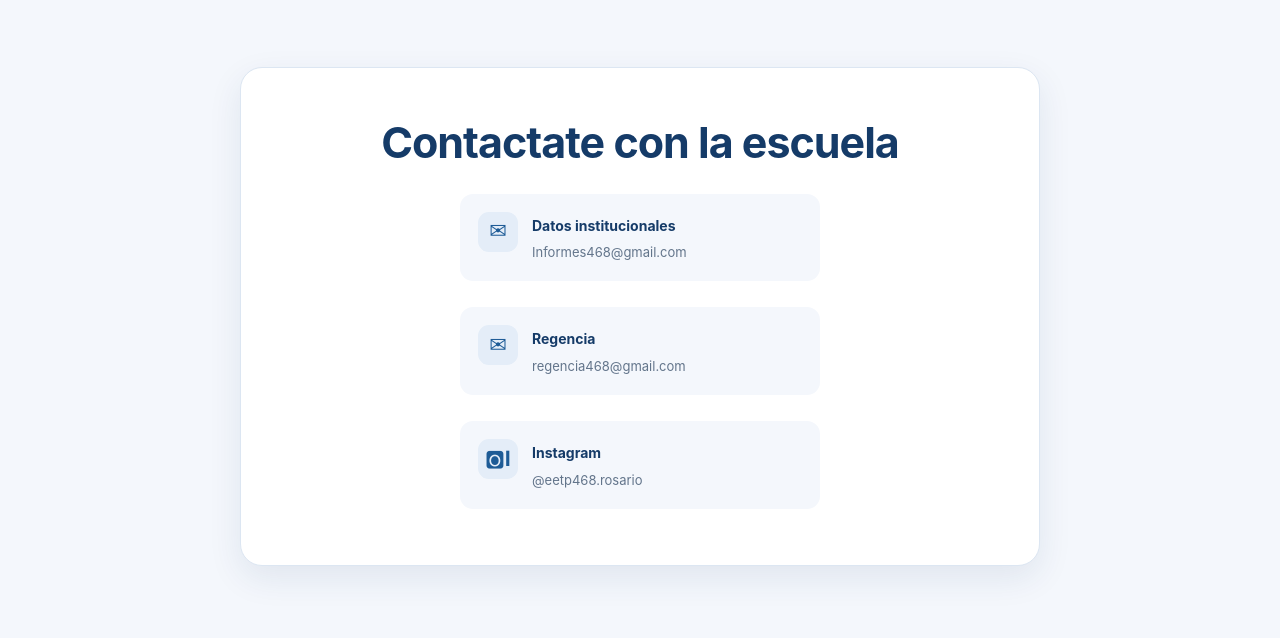
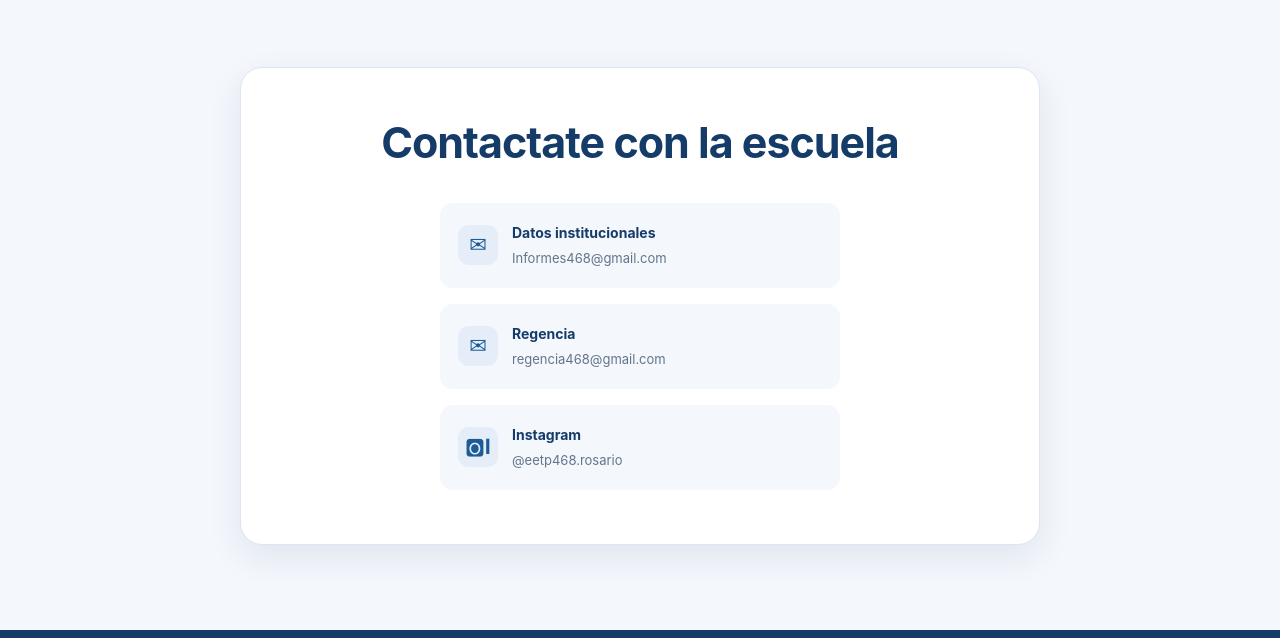
Before and after one commit to eetp-468/escuela-interactiva, a website: page index.html in a window 1280 px wide. Shown: the part 9102-9740 px from the top of the page. Drawn offline with Linux system fonts and the light colour scheme.

Commit message:
Update style.css

```diff
--- a/style.css
+++ b/style.css
@@ -1,3 +1,4 @@
+
 /* =========================================
    1. VARIABLES Y CONFIGURACIÓN GENERAL
 ========================================= */
@@ -362,32 +363,6 @@ button:focus-visible, a:focus-visible, summary:focus-visible {
 .faq-list summary { color: var(--blue-dark); font-size: 14px; font-weight: 750; cursor: pointer; }
 .faq-list details p { margin: 12px 0 0; color: var(--text-muted); font-size: 14px; line-height: 1.8; }
 
-/* Contactos centrados y uno debajo del otro */
-.contact-card {
-    text-align: center;
-}
-
-.contact-placeholder {
-    display: flex;
-    align-items: center;
-    gap: 14px;
-
-    width: 360px;
-    max-width: 100%;
-    box-sizing: border-box;
-
-    margin: 18px auto;
-    padding: 18px;
-
-    border-radius: 13px;
-    background: var(--background);
-    text-align: left;
-}
-
-.contact-placeholder span {
-    flex-shrink: 0;
-}
-
 /* =========================================
    8. ASISTENTE Y CONTACTO
 ========================================= */
@@ -397,13 +372,78 @@ button:focus-visible, a:focus-visible, summary:focus-visible {
 .assistant-copy h2 { margin-bottom: 8px; font-size: 27px; }
 .assistant-copy p { margin: 0; color: var(--text-muted); font-size: 14px; line-height: 1.8; }
 .assistant-copy .small-note { text-align: left; }
+
 .contact-section { padding-top: 35px; padding-bottom: 85px; }
-.contact-card { max-width: 800px; margin: 0 auto; padding: 38px; border: 1px solid var(--border); border-radius: 22px; background: white; text-align: center; box-shadow: var(--shadow); }
-.contact-card > p { max-width: 590px; margin: 0 auto; color: var(--text-muted); font-size: 14px; line-height: 1.8; }
-.contact-placeholder { display: flex; align-items: flex-start; gap: 14px; margin-top: 26px; padding: 18px; border-radius: 13px; background: var(--background); text-align: left; }
-.contact-placeholder > span { display: grid; width: 40px; height: 40px; flex-shrink: 0; place-items: center; border-radius: 11px; background: var(--blue-pale); color: var(--blue-main); font-size: 21px; }
-.contact-placeholder strong { color: var(--blue-dark); font-size: 14px; }
-.contact-placeholder p { margin: 4px 0 0; color: var(--text-muted); font-size: 13px; }
+
+.contact-card {
+  max-width: 800px;
+  margin: 0 auto;
+  padding: 38px;
+  border: 1px solid var(--border);
+  border-radius: 22px;
+  background: white;
+  text-align: center;
+  box-shadow: var(--shadow);
+}
+
+.contact-card h2 {
+  text-align: center;
+  margin-bottom: 35px;
+}
+
+.contact-card > p {
+  max-width: 590px;
+  margin: 0 auto;
+  color: var(--text-muted);
+  font-size: 14px;
+  line-height: 1.8;
+}
+
+/* Todos los contactos alineados verticalmente */
+.contact-placeholder {
+  display: flex;
+  align-items: center;
+  gap: 14px;
+  width: 100%;
+  max-width: 400px;
+  min-height: 85px;
+  margin: 16px auto;
+  padding: 18px;
+  box-sizing: border-box;
+  border-radius: 13px;
+  background: var(--background);
+  text-align: left;
+}
+
+.contact-placeholder > span {
+  display: grid;
+  width: 40px;
+  height: 40px;
+  flex-shrink: 0;
+  place-items: center;
+  border-radius: 11px;
+  background: var(--blue-pale);
+  color: var(--blue-main);
+  font-size: 21px;
+}
+
+.contact-placeholder > div {
+  flex: 1;
+  min-width: 0;
+}
+
+.contact-placeholder strong {
+  display: block;
+  color: var(--blue-dark);
+  font-size: 14px;
+}
+
+.contact-placeholder p {
+  margin: 4px 0 0;
+  color: var(--text-muted);
+  font-size: 13px;
+  overflow-wrap: anywhere;
+}
 
 /* =========================================
    9. FOOTER Y MENSAJES
@@ -431,6 +471,7 @@ button:focus-visible, a:focus-visible, summary:focus-visible {
   .hero-side-card { right: 24px; width: 190px; opacity: .88; }
   .hero-inner { padding-right: 245px; }
 }
+
 @media (max-width: 760px) {
   .hero { min-height: auto; }
   .hero-inner { padding: 70px 22px; }
@@ -442,6 +483,7 @@ button:focus-visible, a:focus-visible, summary:focus-visible {
   .assistant-card > .button { grid-column: 1 / -1; }
   .footer-inner { flex-direction: column; align-items: flex-start; }
 }
+
 @media (max-width: 560px) {
   .header-inner { min-height: 72px; padding: 12px 16px; }
   .brand-mark { width: 41px; height: 41px; }
```
